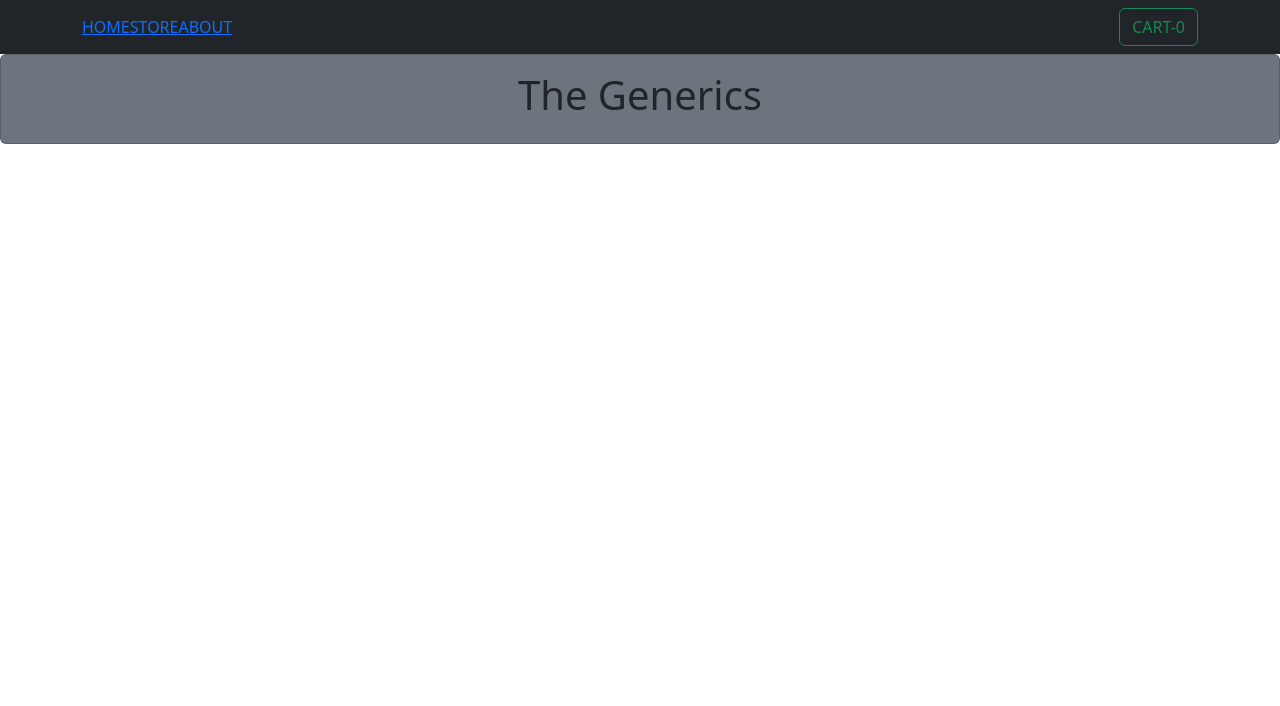
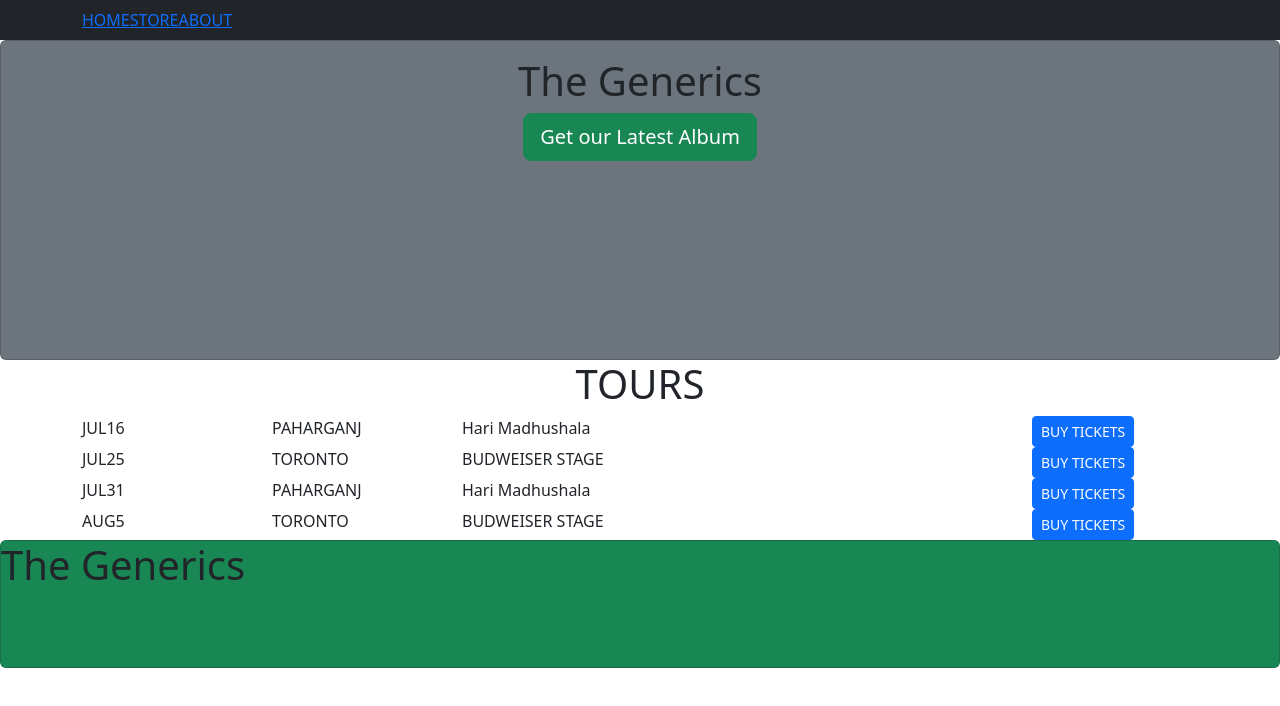
Before and after one commit to vipinrwt95/e-commerce, a React (Create React App) app: page /home in a window 1280 px wide. Shown: the top 706 px of the page. Built offline with nearby package versions, Linux system fonts and the light colour scheme.

Commit message:
Home Route

```diff
--- a/src/App.js
+++ b/src/App.js
@@ -5,15 +5,18 @@ import Navigation from './components/common/Navigation.js';
 import Store from './components/Pages/Store.js';
 import About from './components/Pages/About.js';
 import CartProvider from './store/CartProvide.js';
+import Home from './components/Pages/Home.js';
 
 const App=()=> {
   return (
    <div>
-   <CartProvider><Navigation /></CartProvider>
+   <CartProvider>
   <Routes>
-   <Route path='/store'element={<Store />}></Route>
+   <Route path='/store'element={<><Navigation /><Store /></>}></Route>
    <Route path='/about'element={<About />}></Route>
+   <Route path='/home'element={<Home />}></Route>
    </Routes>
+   </CartProvider>
  </div>
    )
 }
--- a/src/components/Pages/About.js
+++ b/src/components/Pages/About.js
@@ -1,7 +1,10 @@
 import React from "react";
 import { Card } from "react-bootstrap";
 import kw from "../../filestoadd/kw.jpg";
-
+import { Navbar } from "react-bootstrap";
+import Container from "react-bootstrap/Container";
+import { Nav } from "react-bootstrap";
+import { NavLink } from "react-router-dom";
 const About=()=>
 {
 
@@ -9,6 +12,20 @@ const About=()=>
 
  return (
    <div>
+    <Navbar bg="dark" variant="dark">
+    <Container>
+    <Nav className="me-auto">
+      <NavLink to="/home">HOME</NavLink>
+      <NavLink to="/store">STORE</NavLink>
+      <NavLink to="/about">ABOUT</NavLink>
+      </Nav>
+        </Container>
+      </Navbar>
+      <Card bg="secondary">
+     <div className="card-body">
+     <h1 align="center">The Generics</h1>
+     </div>
+  </Card>
    <Card>
     <Card.Img src={kw} />
     <Card.ImgOverlay>
--- /dev/null
+++ b/src/components/Pages/Home.js
@@ -0,0 +1,70 @@
+import React from "react";
+import { Button, Card } from "react-bootstrap";
+import kw from "../../filestoadd/kw.jpg";
+import { Navbar } from "react-bootstrap";
+import Container from "react-bootstrap/Container";
+import { Nav } from "react-bootstrap";
+import { NavLink } from "react-router-dom";
+import {Row,Col} from "react-bootstrap";
+import { ModalFooter } from "react-bootstrap";
+const Home=()=>
+{
+
+
+
+ return (
+    <>
+   <div>
+    <Navbar bg="dark" variant="dark">
+    <Container>
+    <Nav className="me-auto">
+      <NavLink to="/home">HOME</NavLink>
+      <NavLink to="/store">STORE</NavLink>
+      <NavLink to="/about">ABOUT</NavLink>
+      </Nav>
+        </Container>
+      </Navbar>
+      <Card bg="secondary" style={{ height: "20rem" }}>
+     <div className="card-body">
+     <div align="center"><h1 align="center" >The Generics</h1>
+     <Button align="center" size="lg" variant="success">Get our Latest Album</Button>
+     </div>
+    </div>
+  </Card>
+   <Container>
+    <div align='center'></div>
+    <h1 align="center">TOURS</h1>
+    <Row>
+    <Col>JUL16</Col>
+    <Col>PAHARGANJ</Col>
+    <Col xs={6}>Hari Madhushala</Col>
+    <Col><Button size="sm">BUY TICKETS</Button></Col>
+   </Row>
+   <Row>
+    <Col>JUL25</Col>
+    <Col>TORONTO</Col>
+    <Col xs={6}>BUDWEISER STAGE</Col>
+    <Col><Button size="sm">BUY TICKETS</Button></Col>
+   </Row>
+   <Row>
+    <Col>JUL31</Col>
+    <Col>PAHARGANJ</Col>
+    <Col xs={6}>Hari Madhushala</Col>
+    <Col><Button size="sm">BUY TICKETS</Button></Col>
+   </Row>
+   <Row>
+    <Col>AUG5</Col>
+    <Col>TORONTO</Col>
+    <Col xs={6}>BUDWEISER STAGE</Col>
+    <Col><Button size="sm">BUY TICKETS</Button></Col>
+   </Row>
+   </Container>
+   </div>
+   <Card bg="success"style={{ height: "8rem" }}>
+    <div ><h1>The Generics</h1>
+   </div>
+</Card>
+</>
+)
+}
+export default Home;
--- a/src/components/Pages/Store.js
+++ b/src/components/Pages/Store.js
@@ -62,8 +62,8 @@ return(
          productsArr.map(item=>
 
          <Row key={item.title}>
-         <Col><Image src={item.imageUrl}/></Col>
-         <Col>{item.price}</Col><Col><AddtoCart value={item}/></Col>
+         <Col><Image src={item.imageUrl}width="110" height="110"/></Col>
+         <Col>${item.price}</Col><Col><AddtoCart value={item}/></Col>
          </Row>   )
         }
         </div>
```
